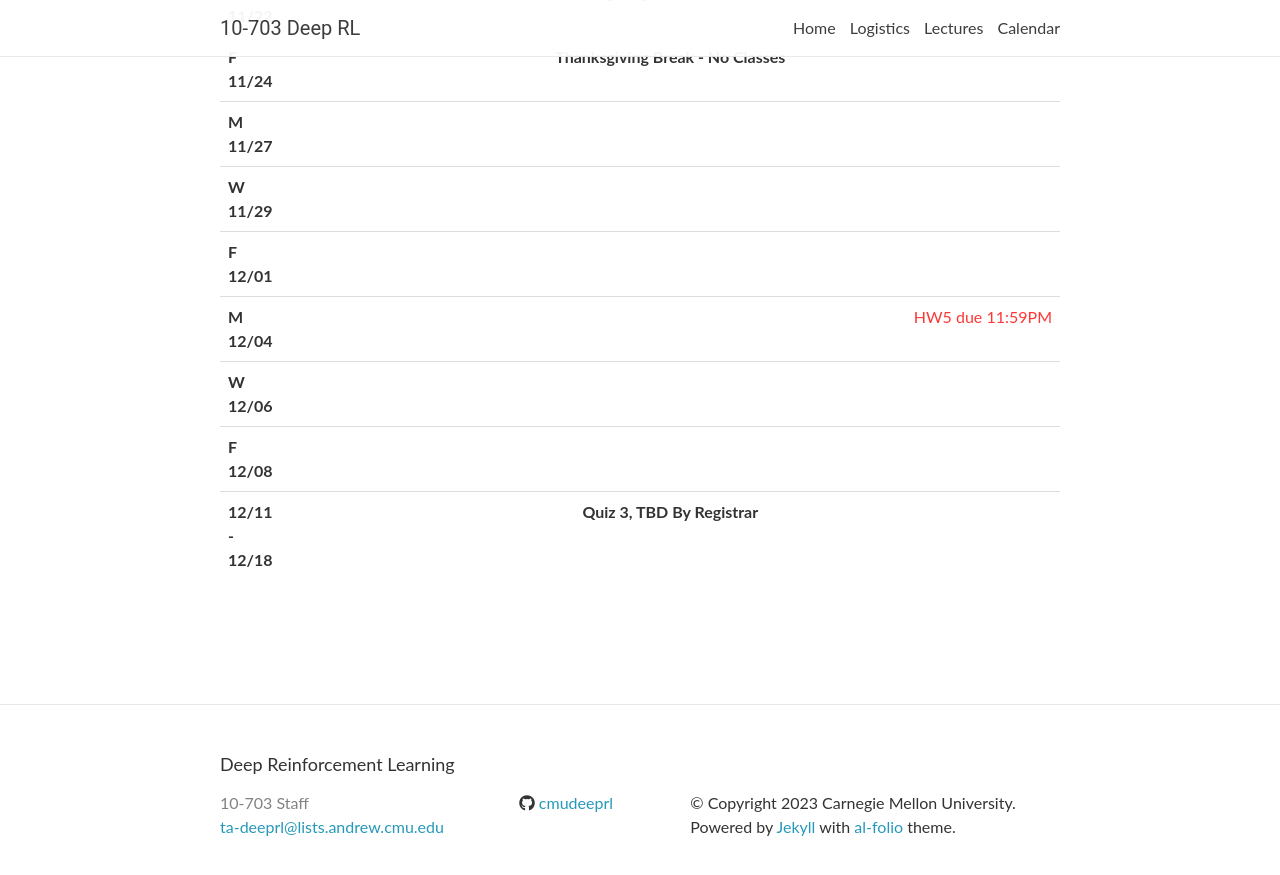
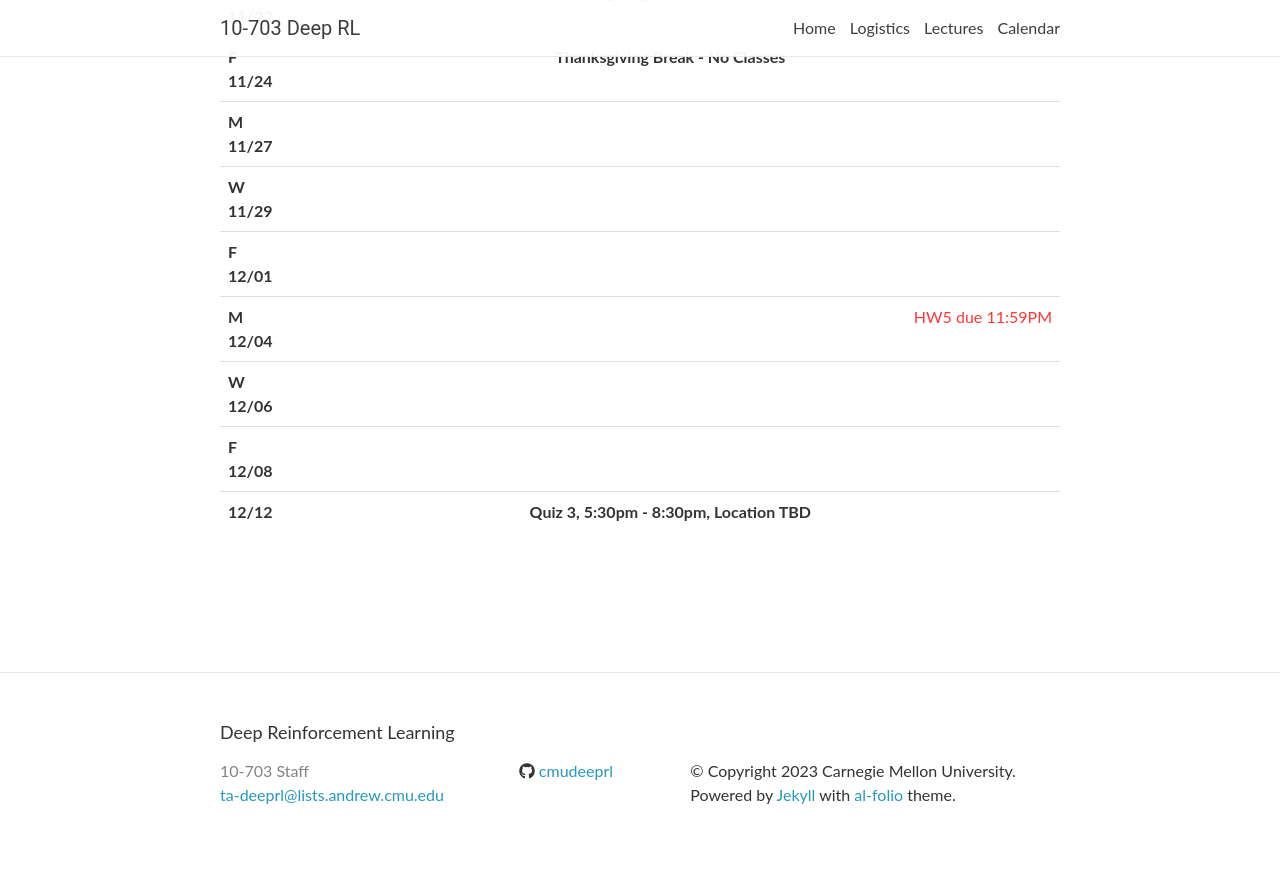
Before and after one commit to cmudeeprl/403website_s24, a Jekyll site: the page built from _pages/lectures.md, in a window 1280 px wide and 900 px high, scrolled down 2647 px. Shown: the top 875 px of the window. Built offline with Jekyll 4.4.1, drawn with Linux system fonts in a browser that asks for light colours; nearby versions of some CDN libraries; comment, search, counter and statistics services are not loaded.

Commit message:
Adding Quiz 3 date and time to the website

```diff
--- a/_data/lectures.yml
+++ b/_data/lectures.yml
@@ -634,10 +634,10 @@
   logistics:
 
 
-- date: 12/11 - 12/18
+- date: 12/12
   lecturer:
   quiz: >
-    <strong>Quiz 3, TBD By Registrar</strong>
+    <strong>Quiz 3, 5:30pm - 8:30pm, Location TBD</strong>
   slides:
   notes:
   readings:
```
